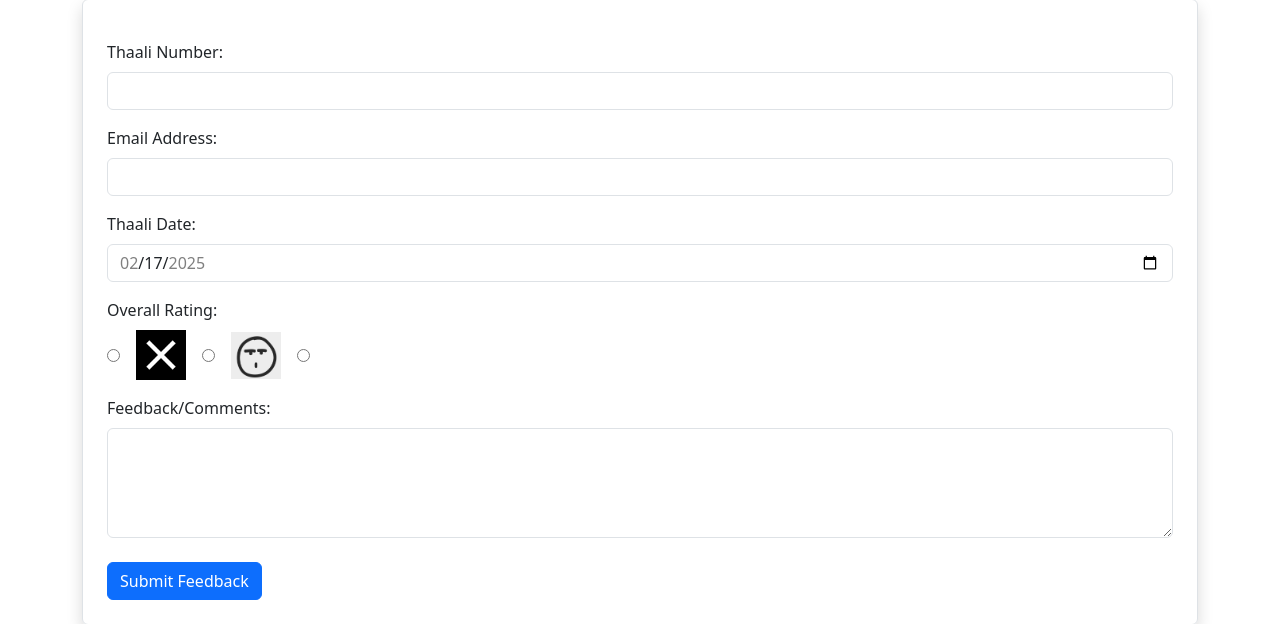
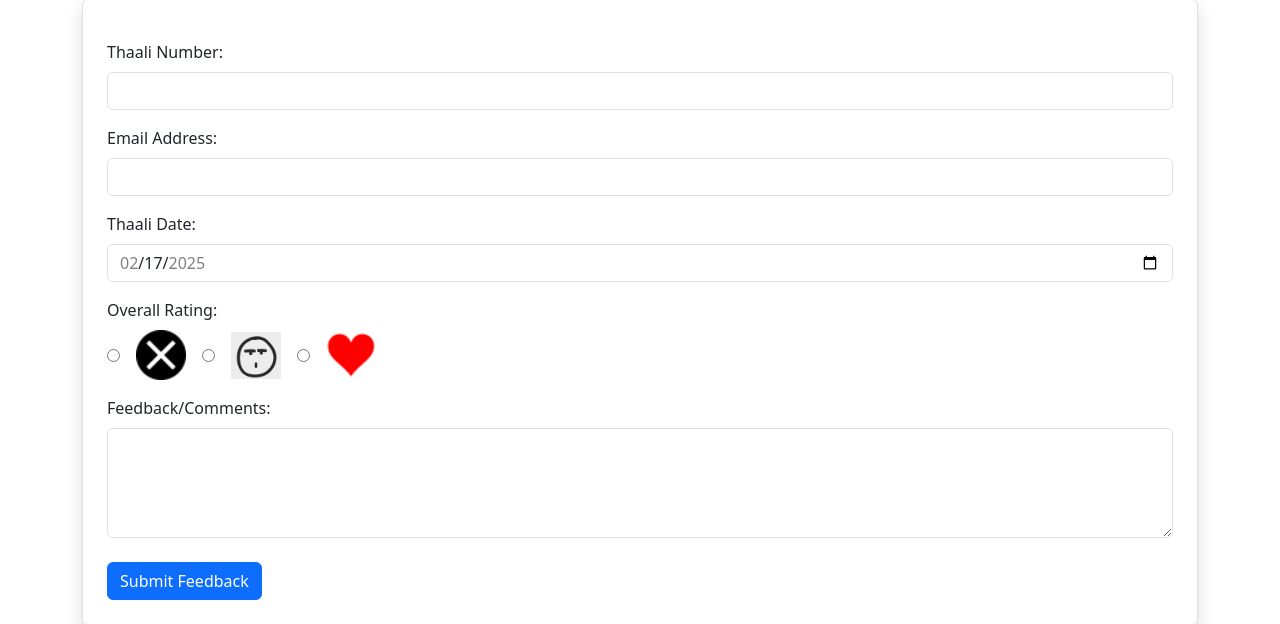
Before and after one commit to ynv786/fmb_feedback_app, a Flask app: page / in a window 1280 px wide. Shown: the part 111-735 px from the top of the page. Run offline with Flask 3, Linux system fonts and the light colour scheme.

Commit message:
Images modified in forms.html

```diff
--- a/templates/form.html
+++ b/templates/form.html
@@ -34,9 +34,9 @@
 
         <label class="form-label mt-3">Overall Rating:</label>
         <div class="d-flex align-items-center gap-3">
-            <input type="radio" name="rating" value="1" required> <img src="/static/images/hate.png" alt="1-Hate" width="50">
+            <input type="radio" name="rating" value="1" required> <img src="/static/images/hate_round.png" alt="1-Hate" width="50">
             <input type="radio" name="rating" value="2"> <img src="/static/images/neutral.png" alt="2-Neutral" width="50">
-            <input type="radio" name="rating" value="3"> <img src="/static/images/love.png" alt="3-Love" width="50">
+            <input type="radio" name="rating" value="3"> <img src="/static/images/love_red.png" alt="3-Love" width="50">
         </div>
 
         <label class="form-label mt-3">Feedback/Comments:</label>
```
Also changed, not shown: static/images/hate_round.png (added), static/images/love_red.png (added).
